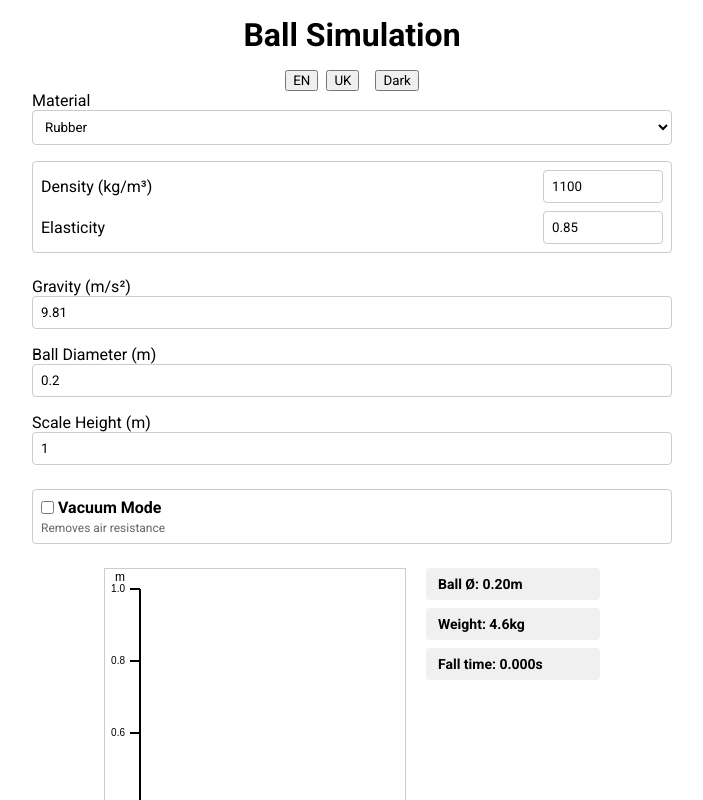
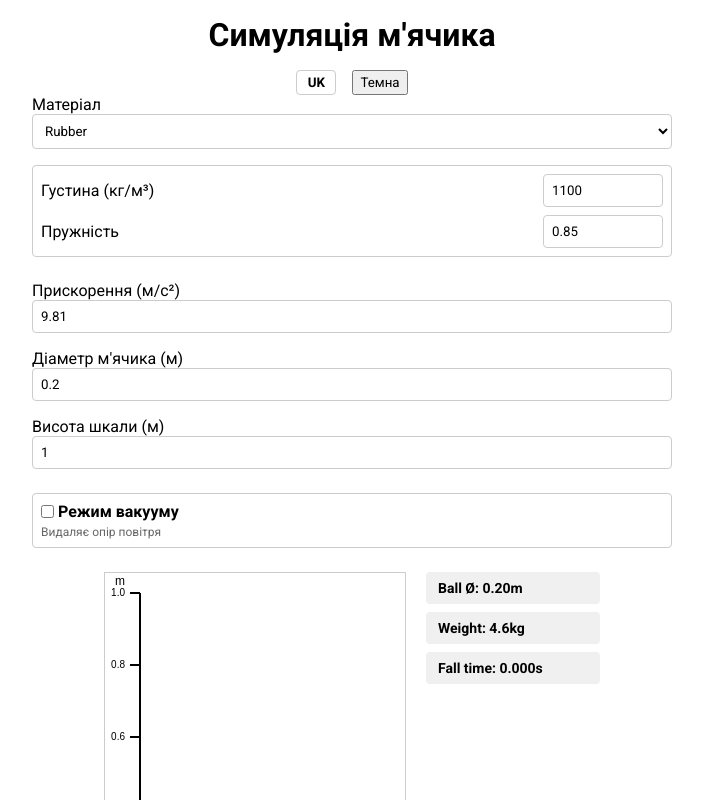
Before and after one commit to TenProtons/gravity-simulation, a Vue app: page / in a window 1280 px wide. Both pictures are taken after a click on the button "EN". Shown: the top 800 px of the page, without its empty margins (288-991 px from the left). Built offline with nearby package versions, Linux system fonts and the light colour scheme.

Commit message:
added lang toggle

```diff
--- a/src/components/LanguageSwitcher.vue
+++ b/src/components/LanguageSwitcher.vue
@@ -1,29 +1,59 @@
 <template>
-  <div class="language-switcher">
-    <button @click="setLanguage('en')">EN</button>
-    <button @click="setLanguage('uk')">UK</button>
-  </div>
+  <button
+    class="language-toggle"
+    @click="toggleLanguage"
+    :title="$t('controls.language')"
+  >
+    {{ currentLocale === 'en' ? 'EN' : 'UK' }}
+  </button>
 </template>
 
 <script lang="ts">
-import { defineComponent, ref } from 'vue';
+export default { name: 'LanguageSwitcher' }
+</script>
+
+<script lang="ts" setup>
 import { useI18n } from 'vue-i18n';
+import { ref, onMounted } from 'vue';
 
-export default defineComponent({
-  name: 'LanguageSwitcher',
-  setup() {
-    const { locale } = useI18n();
-    function setLanguage(lang: string) {
-      locale.value = lang;
-    }
-    return { setLanguage };
+const { locale } = useI18n();
+const currentLocale = ref(locale.value);
+
+onMounted(() => {
+  // Initialize locale from localStorage or default to 'en'
+  const savedLocale = localStorage.getItem('locale');
+  if (savedLocale === 'en' || savedLocale === 'uk') {
+    locale.value = savedLocale;
+    currentLocale.value = savedLocale;
   }
 });
+
+function toggleLanguage() {
+  // Toggle between 'en' and 'uk'
+  const newLocale = currentLocale.value === 'en' ? 'uk' : 'en';
+  locale.value = newLocale;
+  currentLocale.value = newLocale;
+
+  // Save preference to localStorage
+  localStorage.setItem('locale', newLocale);
+}
 </script>
 
-<style scoped>
-.language-switcher {
-  display: flex;
-  gap: 0.5rem;
+<style lang="scss" scoped>
+@import '../assets/variables.scss';
+
+.language-toggle {
+  background-color: transparent;
+  border: $border-width solid $color-gray;
+  border-radius: $border-radius-sm;
+  padding: $spacing-xs $spacing-sm;
+  cursor: pointer;
+  font-weight: $font-weight-bold;
+  min-width: 40px;
+  transition: background-color 0.2s ease;
+
+  &:hover {
+    background-color: $color-gray-light;
+  }
 }
 </style>
```
